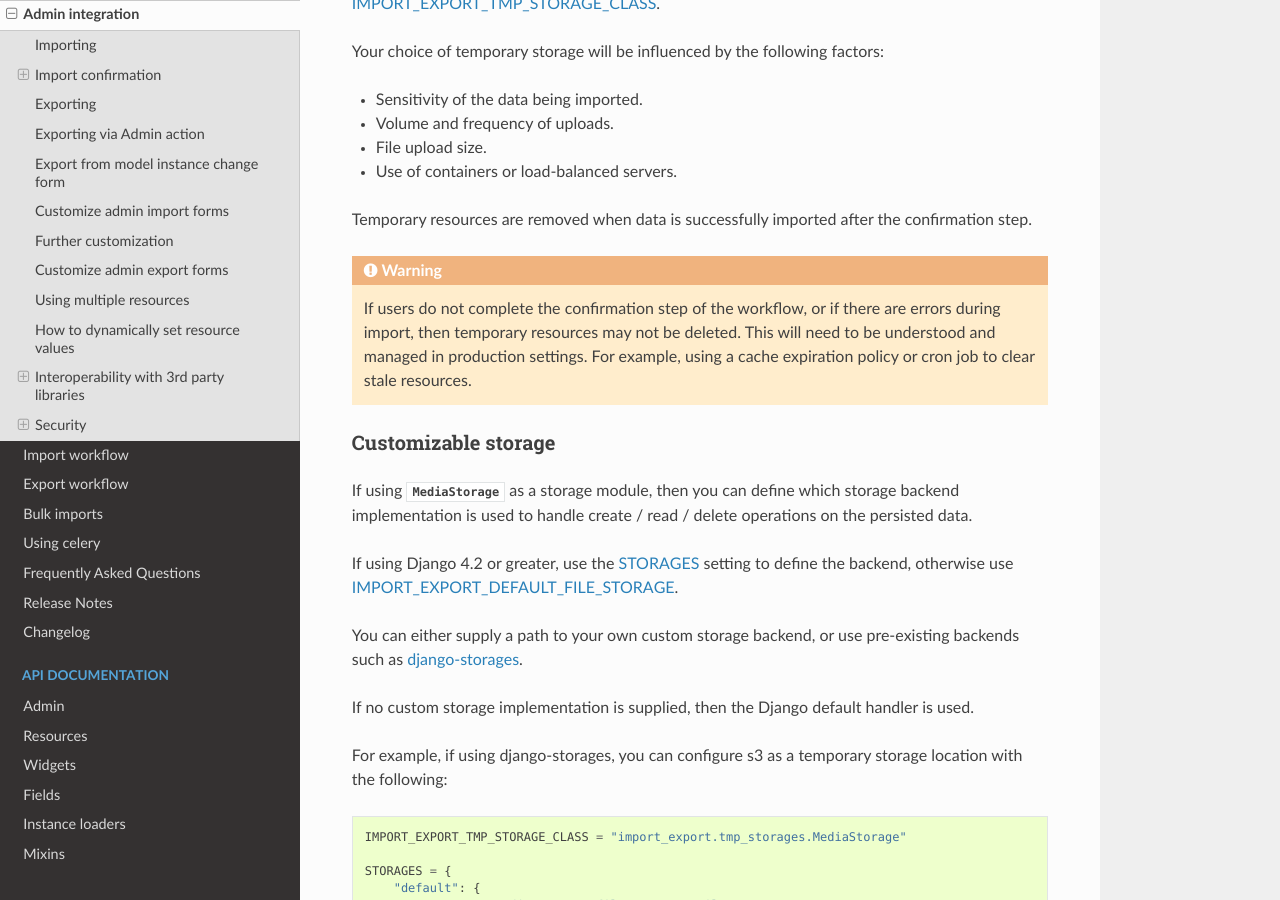
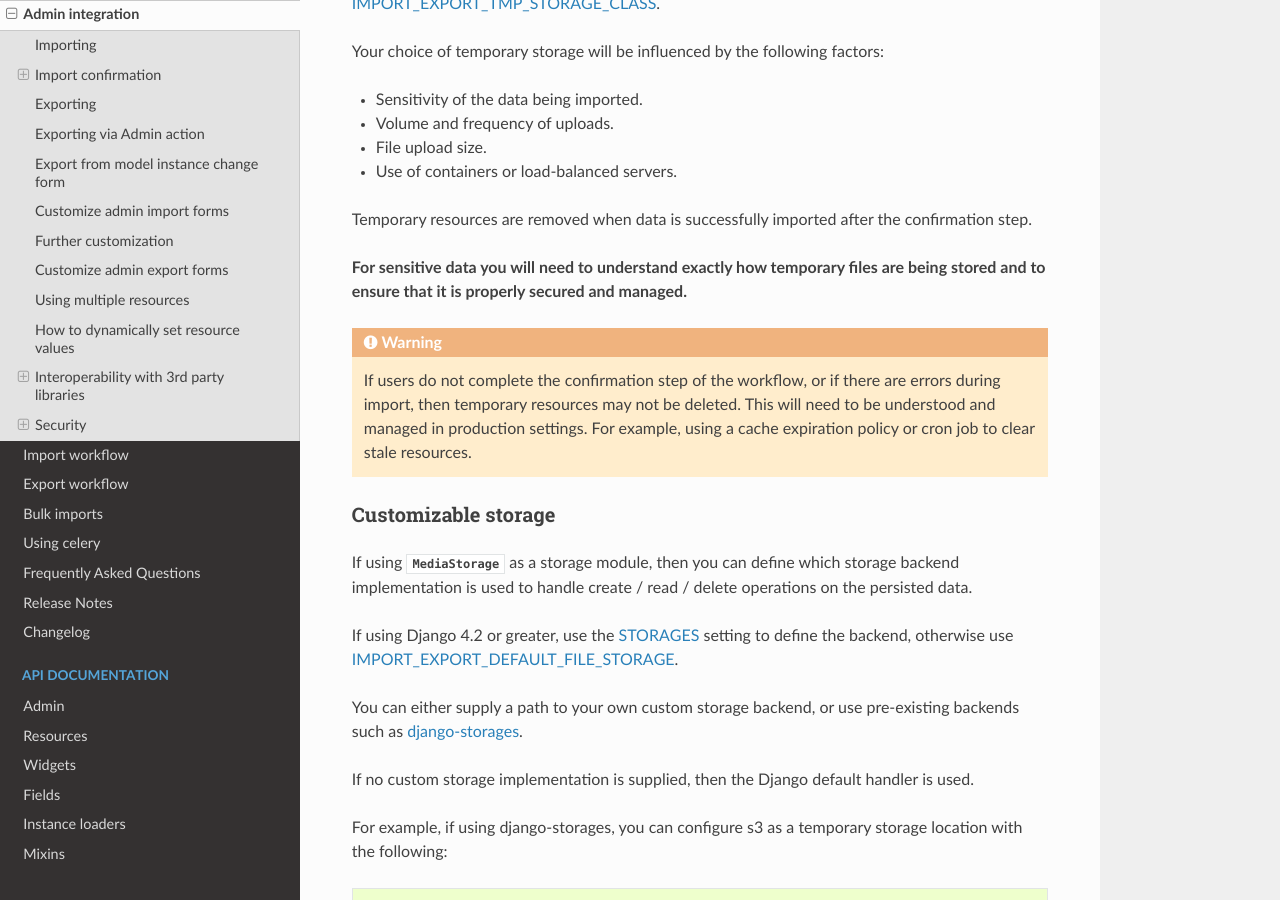
Before and after one commit to django-import-export/django-import-export, a Sphinx documentation site: the page built from docs/admin_integration.rst, in a window 1280 px wide and 900 px high, scrolled down 2607 px. Built offline with Sphinx 7.4.7 and the Read the Docs theme 3.1.0, drawn with Linux system fonts in a browser that asks for light colours; pages that are not in the unit, such as notebooks, are missing from menus; the version number could not be read and is left out.

Commit message:
added comment re sensitive data

```diff
--- a/docs/admin_integration.rst
+++ b/docs/admin_integration.rst
@@ -101,6 +101,9 @@ Your choice of temporary storage will be influenced by the following factors:
 * Use of containers or load-balanced servers.
 
 Temporary resources are removed when data is successfully imported after the confirmation step.
+
+**For sensitive data you will need to understand exactly how temporary files are being stored and to ensure
+that it is properly secured and managed.**
 
 .. warning::
 
```
